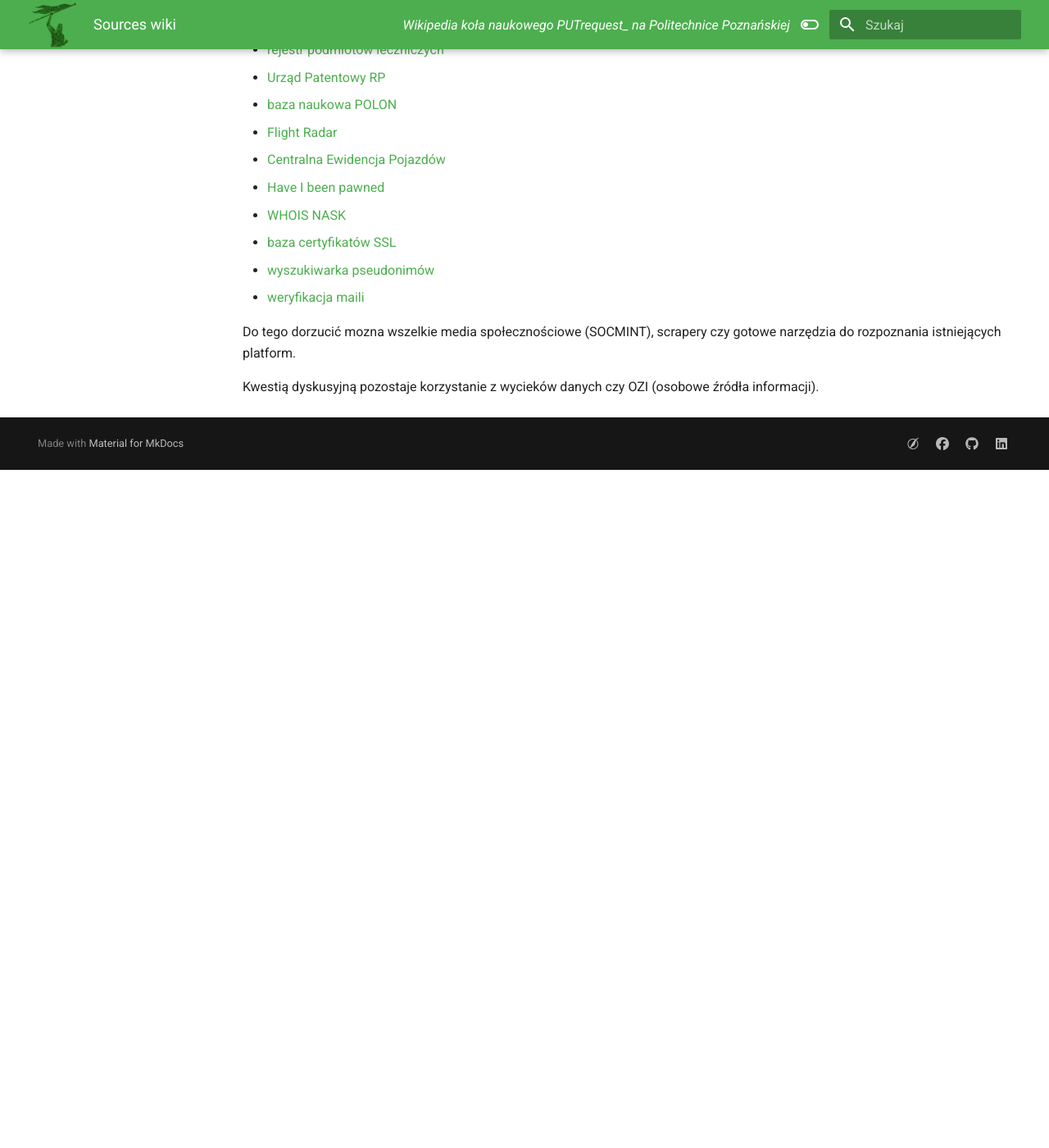
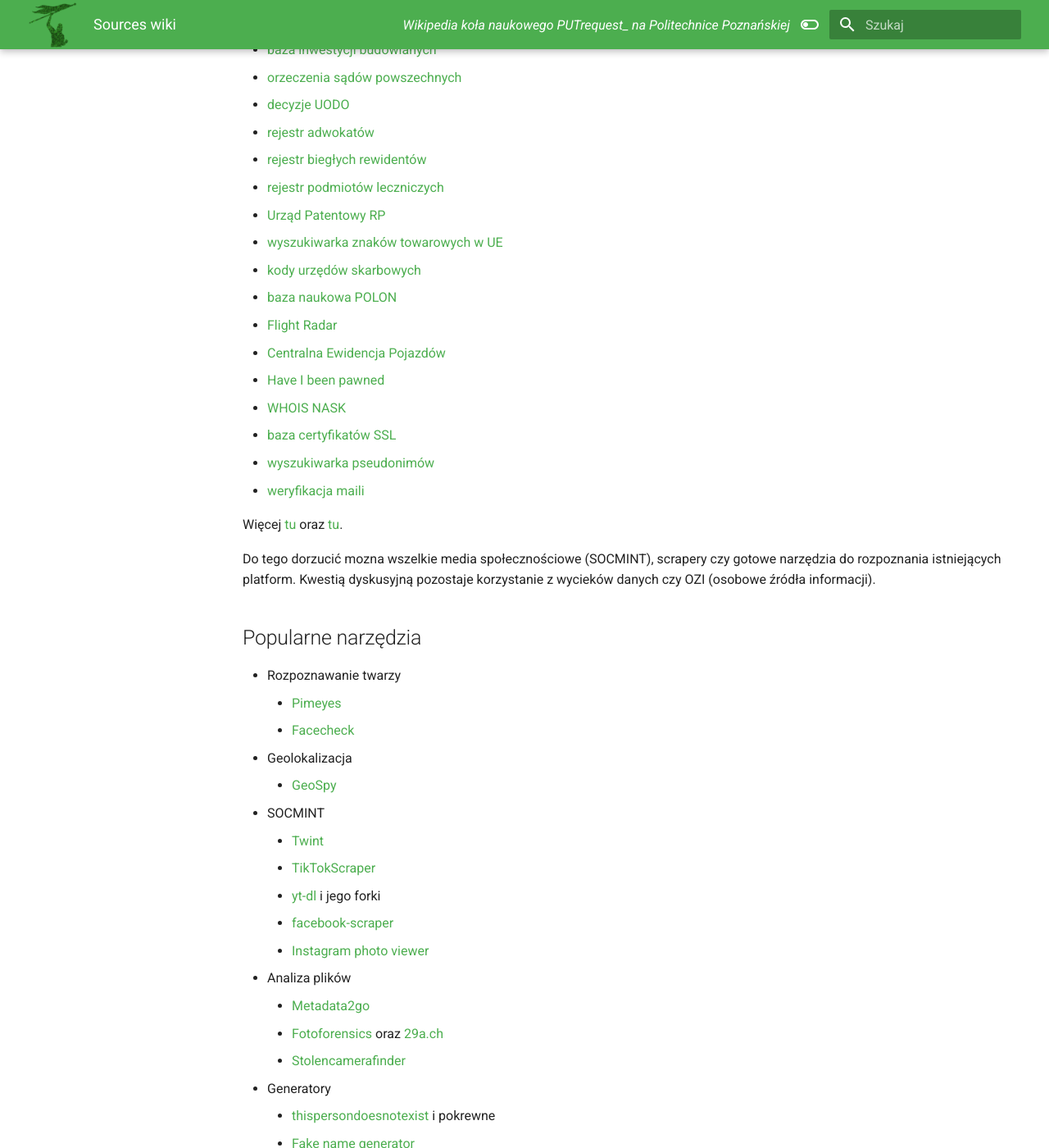
Before and after one commit to putrequest/PUTwiki, an MkDocs documentation site: the page built from docs/osint/sources/sources_wiki.md, in a window 1280 px wide and 1400 px high, scrolled down 1031 px. Shown: the whole window at 82% size. Built offline with MkDocs 1.6.1 and Material for MkDocs 9.7.7, drawn with Linux system fonts in a browser that asks for light colours; before the commit the page ends 1604 px from its top, so only the background shows below that; some of the changed text lies outside the part shown.

Commit message:
Further expansion
Sources list extanted. Corrected typos. Changelog added on the bottom of each page.

```diff
--- a/docs/osint/sources/sources_wiki.md
+++ b/docs/osint/sources/sources_wiki.md
@@ -14,18 +14,25 @@
 
 - [CEIDG](https://prod.ceidg.gov.pl/ceidg.cms.engine/)
 - [KRS](https://ekw.ms.gov.pl/eukw_ogol/menu.do)
+- [Baza REGON](https://wyszukiwarkaregon.stat.gov.pl/appBIR/index.aspx)
+- [Wykaz podatników VAT](https://www.podatki.gov.pl/wykaz-podatnikow-vat-wyszukiwarka)
 - [Google Patents](https://patents.google.com/)
 - [Google Scholar](https://scholar.google.com/)
 - [Google Public Data](https://www.google.com/publicdata/directory)
-- [Główny Urząd Statystyczny](https://stat.gov.pl/)
+- [Główny Urząd Statystyczny](https://stat.gov.pl/), [przeglądarka danych GUS](https://stat.gov.pl/wyszukiwarka/szukaj.html)
 - [księgi wieczyste](https://przegladarka-ekw.ms.gov.pl/eukw_prz/KsiegiWieczyste/wyszukiwanieKW)
+- [baza pozwoleń radiowych UKE](https://bip.uke.gov.pl/pozwolenia-radiowe/wykaz-pozwolen-radiowych/)
+- [rejestr pozwoleń radiowych w służbie amatorskiej](https://amator.uke.gov.pl) (krótkofalarstwo)
 - [Geoportal Krajowy](https://mapy.geoportal.gov.pl/)
 - [baza inwestycji budowlanych](https://www.urbanity.pl/)
 - [orzeczenia sądów powszechnych](http://orzeczenia.ms.gov.pl/)
 - [decyzje UODO](https://uodo.gov.pl/pl/p/decyzje)
 - [rejestr adwokatów](https://rejestradwokatow.pl/adwokat)
+- [rejestr biegłych rewidentów](https://www.pibr.org.pl/pl/search/auditor?search=)
 - [rejestr podmiotów leczniczych](https://rpwdl.ezdrowie.gov.pl/)
 - [Urząd Patentowy RP](https://uprp.gov.pl/pl/wyszukiwarki)
+- [wyszukiwarka znaków towarowych w UE](https://www.euipo.europa.eu/en/trade-marks/before-applying/availability)
+- [kody urzędów skarbowych](https://cdn.e-dek.pl/Kody%20urzędów%20skarbowych.pdf)
 - [baza naukowa POLON](https://polon.nauka.gov.pl/siec-polon)
 - [Flight Radar](https://www.flightradar24.com/)
 - [Centralna Ewidencja Pojazdów](https://historiapojazdu.gov.pl/)
@@ -35,6 +42,37 @@
 - [wyszukiwarka pseudonimów](https://instantusername.com/#/)
 - [weryfikacja maili](https://verify-email.org/)
 
-Do tego dorzucić mozna wszelkie media społecznościowe (SOCMINT), scrapery czy gotowe narzędzia do rozpoznania istniejących platform.
+Więcej [tu](https://otwartezrodla.pl) oraz [tu](https://osintframework.com).
 
-Kwestią dyskusyjną pozostaje korzystanie z wycieków danych czy OZI (osobowe źródła informacji).
+Do tego dorzucić mozna wszelkie media społecznościowe (SOCMINT), scrapery czy gotowe narzędzia do rozpoznania istniejących platform. Kwestią dyskusyjną pozostaje korzystanie z wycieków danych czy OZI (osobowe źródła informacji).
+
+## Popularne narzędzia
+
+- Rozpoznawanie twarzy
+    - [Pimeyes](https://pimeyes.com/en)
+    - [Facecheck](https://facecheck.id)
+- Geolokalizacja
+    - [GeoSpy](https://geospy.ai)
+- SOCMINT
+    - [Twint](https://github.com/twintproject/twint)
+    - [TikTokScraper](https://github.com/drawrowfly/tiktok-scraper)
+    - [yt-dl](https://github.com/ytdl-org/youtube-dl) i jego forki
+    - [facebook-scraper](https://github.com/kevinzg/facebook-scraper)
+    - [Instagram photo viewer](https://inflact.com/downloader/instagram/avatar/)
+- Analiza plików
+    - [Metadata2go](https://www.metadata2go.com)
+    - [Fotoforensics](https://fotoforensics.com) oraz [29a.ch](https://29a.ch/sandbox/2012/imageerrorlevelanalysis/)
+    - [Stolencamerafinder](https://www.stolencamerafinder.com)
+- Generatory
+    - [thispersondoesnotexist](https://thispersondoesnotexist.com) i pokrewne
+    - [Fake name generator](https://www.fakenamegenerator.com)
+- Typowo *"polskie"*
+    - [Walidator PESEL/NIP/REGON](https://github.com/radarsu/validate-polish)
+    - [PESEL python module](https://github.com/jsporna/pypesel)
+
+**Pamiętaj, że wrzucając plik do narzędzia online de facto dzielisz się nim z właścicielem serwera i nie wiesz co się z nim dalej stanie oraz czy faktycznie zostanie później usunięte. Przemyśl czy ryzyko jest tego warte.**
+
+## Metryka zmian
+| Wersja       | Data       | Osoba             | Opis zmian                         |
+| ------------ | ---------- | ----------------- | ---------------------------------- |
+| v1.0.0       | 08.03.2024 | Grzegorz Jaskuła  | Wersja bazowa                      |
```
Also changed, not shown: docs/osint/maltego/maltego_wiki.md (+7 -2 lines), docs/osint/osint_wiki.md (+12 -5 lines).
